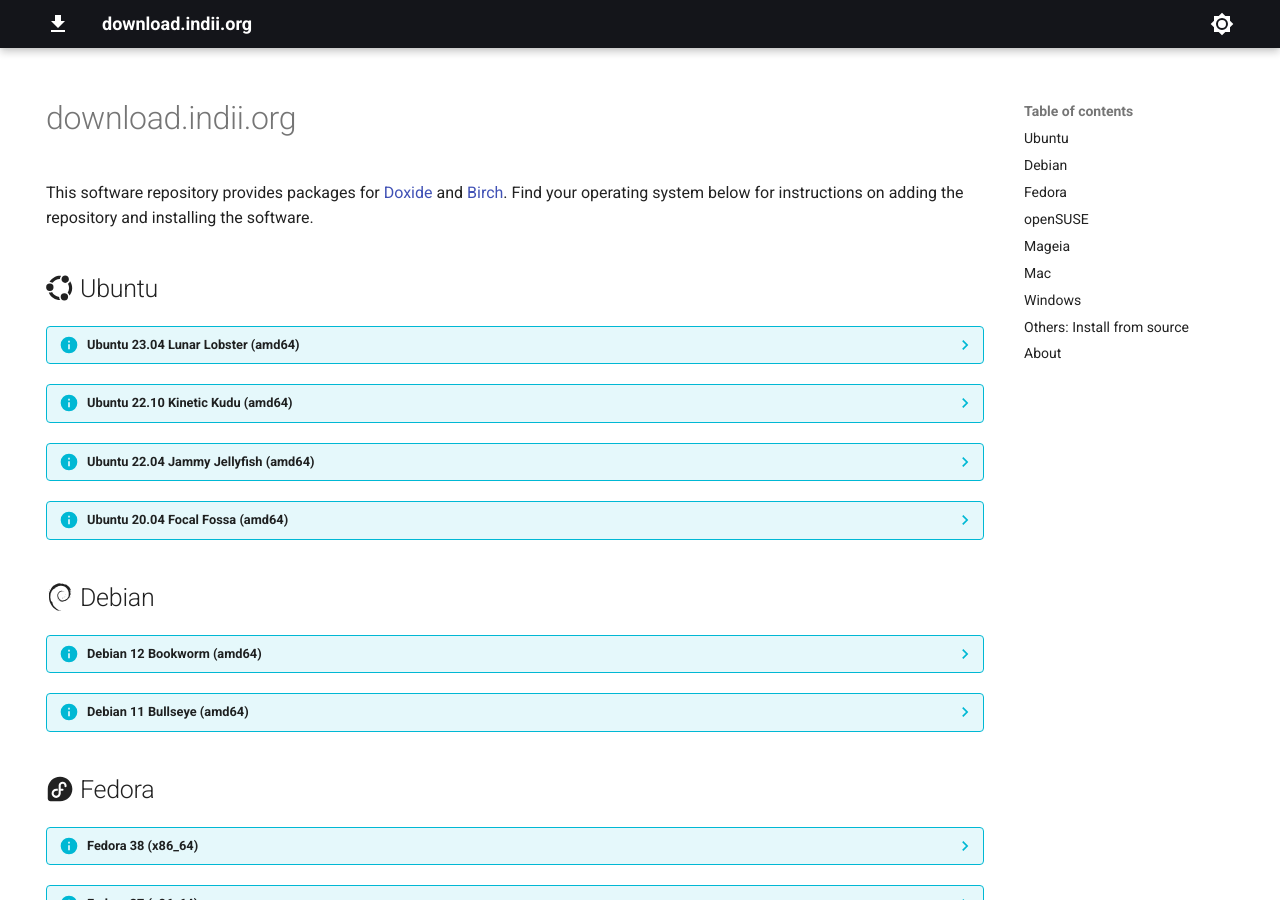
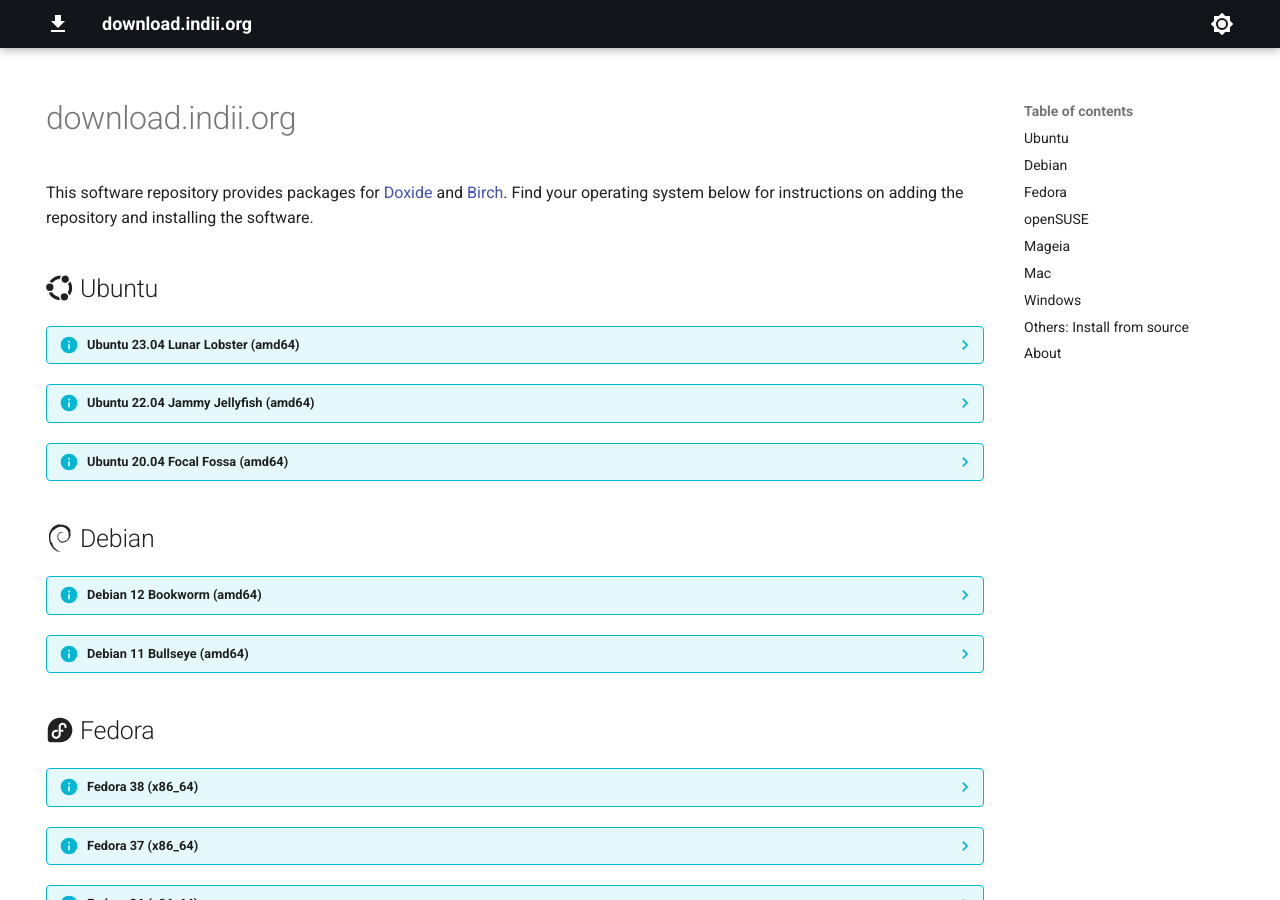
Before and after one commit to lawmurray/download.indii.org, an MkDocs documentation site: the page built from docs/index.md, in a window 1280 px wide and 900 px high. Built offline with MkDocs 1.6.1 and Material for MkDocs 9.7.7, drawn with Linux system fonts in a browser that asks for light colours; some of the changed lines change nothing that is shown.

Commit message:
Removed kinetic from website.

````diff
--- a/docs/index.md
+++ b/docs/index.md
@@ -14,18 +14,6 @@
     Add the repository:
     ```
     echo 'deb http://download.indii.org/deb lunar main' | sudo tee /etc/apt/sources.list.d/indii.org.list
-    curl -fsSL https://download.indii.org/deb/Release.key | gpg --dearmor | sudo tee /etc/apt/trusted.gpg.d/indii.org.gpg > /dev/null
-    sudo apt update
-    ```
-    Install packages:
-    ```
-    sudo apt install doxide birch
-    ```
-
-??? info "Ubuntu 22.10 Kinetic Kudu (amd64)"
-    Add the repository:
-    ```
-    echo 'deb http://download.indii.org/deb kinetic main' | sudo tee /etc/apt/sources.list.d/indii.org.list
     curl -fsSL https://download.indii.org/deb/Release.key | gpg --dearmor | sudo tee /etc/apt/trusted.gpg.d/indii.org.gpg > /dev/null
     sudo apt update
     ```
````
